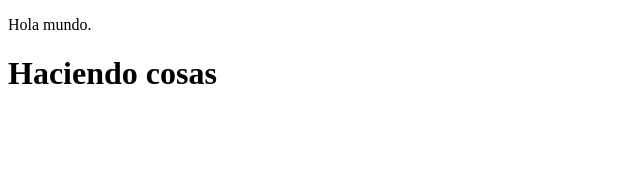
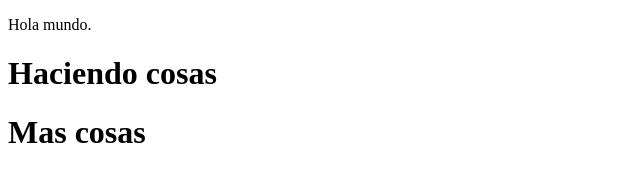
Before and after one commit to MaximilianoTrochonCanto/primer_repositorio, a plain HTML site: page index.html in a window 1280 px wide. Shown: the whole page, without its empty margins (0-640 px from the left). Drawn offline with Linux system fonts and the light colour scheme.

Commit message:
tercer commit

```diff
--- a/index.html
+++ b/index.html
@@ -9,5 +9,6 @@
 <body>
     <p>Hola mundo.</p>
     <h1>Haciendo cosas</h1>
+    <h1>Mas cosas</h1>
 </body>
 </html>
```
